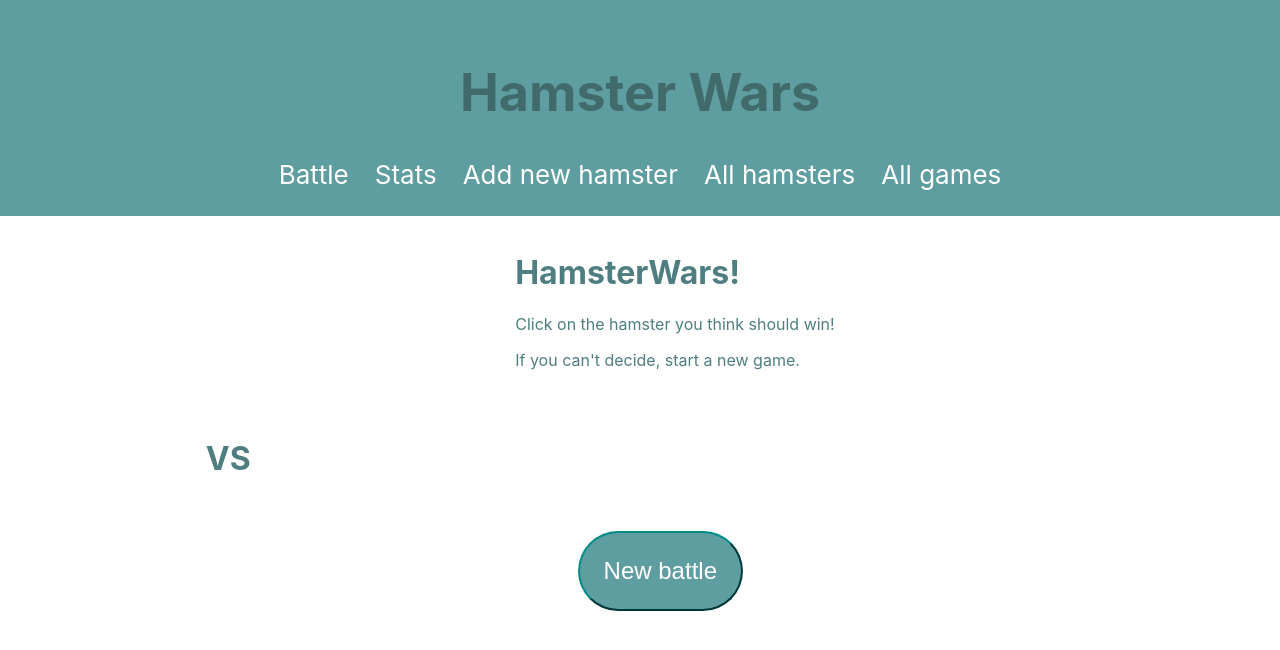
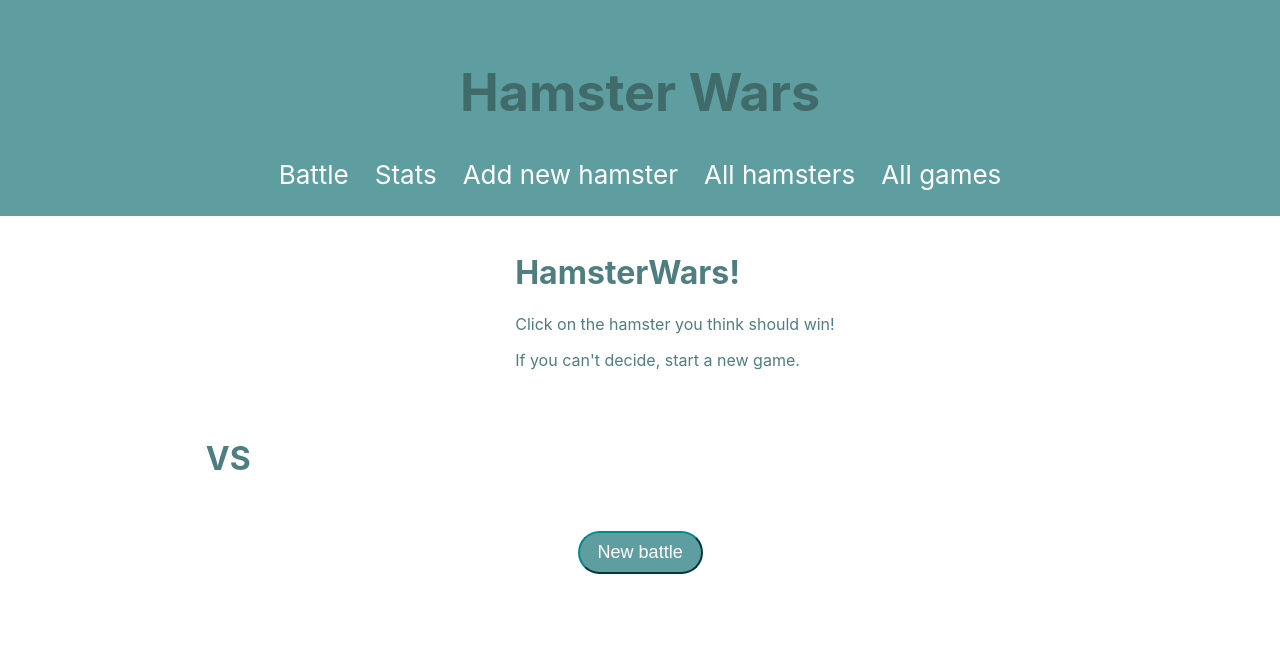
Before and after one commit to AnionaStella/hamsterwars-app, a React (Create React App) app: page /battle in a window 1280 px wide. Shown: the top 650 px of the page. Built offline with nearby package versions, Linux system fonts and the light colour scheme; no server answers.

Commit message:
added validation to new hamster button

```diff
--- a/src/App.css
+++ b/src/App.css
@@ -80,9 +80,9 @@ main {
 }
 .Battle button {
     margin-left: 45%;
-    font-size: x-large;
+    font-size: large;
     border-radius: 20em;
-    padding: 1em;
+    padding: 0.5em 1em;
     background-color: cadetblue;
     border: 2px outset darkcyan;
     max-width: 10em;
--- a/src/components/NewHamster.jsx
+++ b/src/components/NewHamster.jsx
@@ -30,7 +30,14 @@ function NewHamster () {
         ? isValidNumber(ageTouched)
         : ['', ''];
 
-    const disableButton = nameError || ageError || foodError || lovesError || name === '';
+    const disableButton = nameError ||
+        ageError ||
+        foodError ||
+        lovesError ||
+        name === '' ||
+        age === null ||
+        food === '' ||
+        loves === '';
 
 
     return(
```
